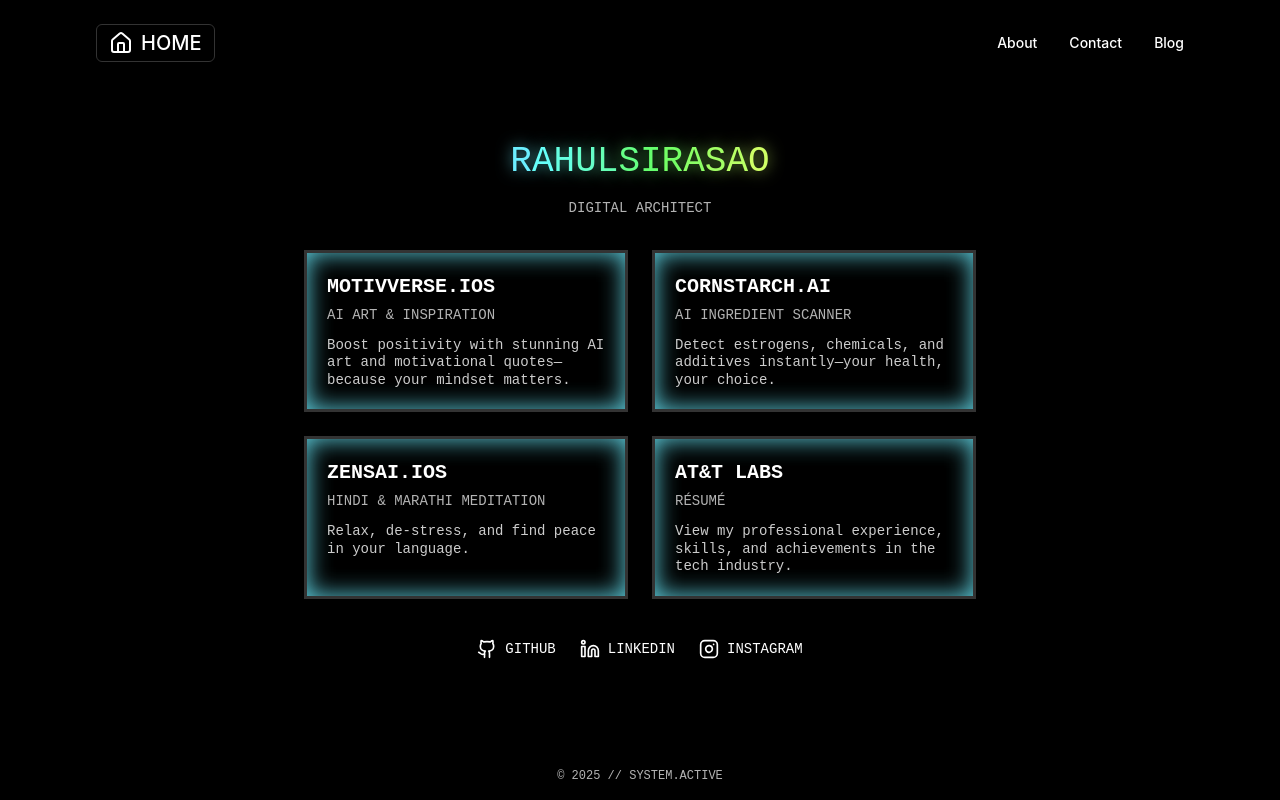
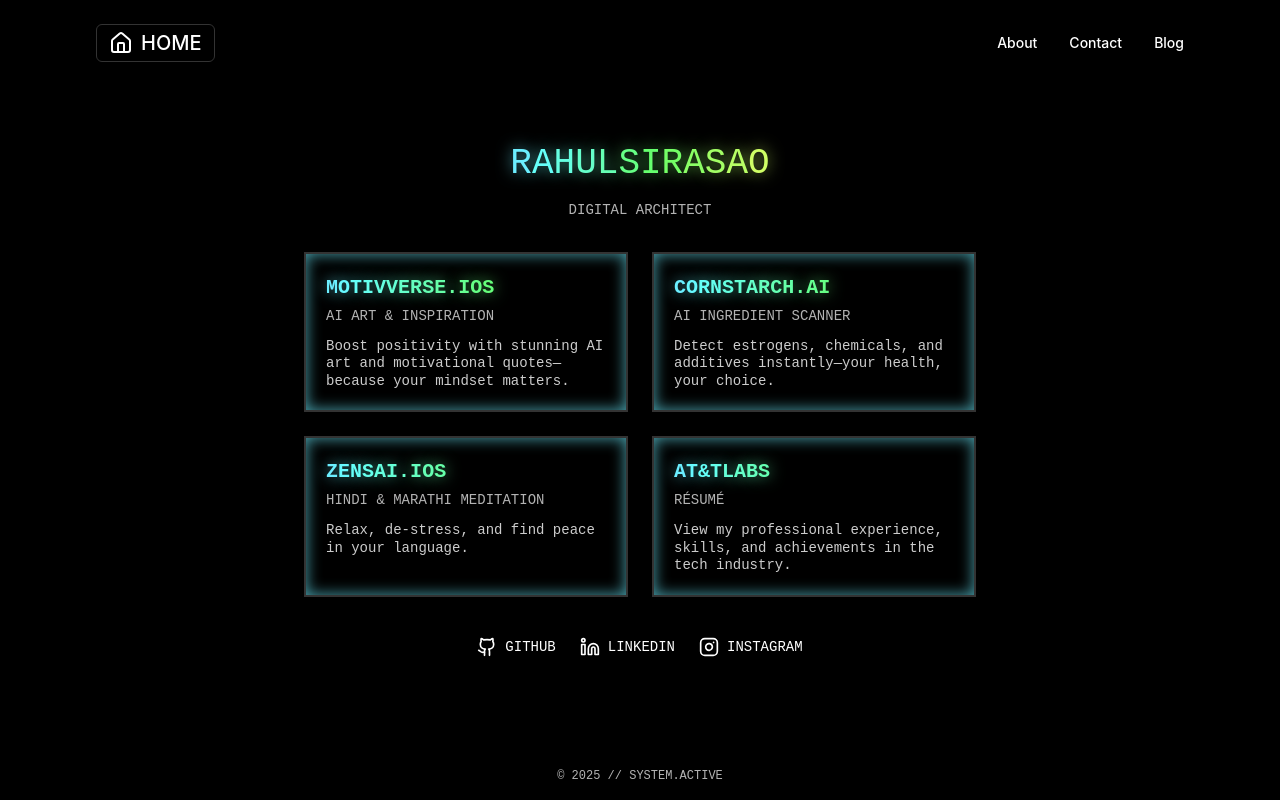
Before and after one commit to sirasao2/sirasao2.github.io, a React (Vite) app: page / in a window 1280 px wide. Built offline with nearby package versions, Linux system fonts and the light colour scheme.

Commit message:
Enhance project item styling
- Reduced border thickness for glowing boxes.
- Added cascade effect to project titles.

```diff
--- a/src/components/MinimalLayout.tsx
+++ b/src/components/MinimalLayout.tsx
@@ -1,4 +1,3 @@
-
 import React from 'react';
 import { GitHubIcon, LinkedInIcon, InstagramIcon } from './SocialIcons';
 import { Link } from 'react-router-dom';
@@ -16,15 +15,25 @@ const ProjectItem = ({
   href?: string,
   to?: string
 }) => {
+  const renderTitle = () => (
+    <h3 className="font-typewriter text-xl font-bold mb-1">
+      {title.split('').map((letter, index) => (
+        <span key={index} className="cascade-letter" style={{ animationDelay: `${index * 0.1}s` }}>
+          {letter}
+        </span>
+      ))}
+    </h3>
+  );
+
   const content = (
     <>
-      <h3 className="font-typewriter text-xl font-bold rainbow-text">{title}</h3>
+      {renderTitle()}
       <p className="text-sm text-muted-foreground font-typewriter mt-1">{tech}</p>
       <p className="mt-3 text-sm text-white/80 font-typewriter leading-tight">{description}</p>
     </>
   );
 
-  const baseClasses = "border-3 border-border p-5 hover:border-primary transition-colors block rainbow-box bg-gradient-to-br from-black/60 to-black/30 backdrop-blur-lg shadow-xl hover:shadow-2xl transform hover:scale-105 transition-all duration-300 h-full";
+  const baseClasses = "border-2 border-border p-5 hover:border-primary transition-colors block thin-rainbow-box bg-gradient-to-br from-black/60 to-black/30 backdrop-blur-lg shadow-xl hover:shadow-2xl transform hover:scale-105 transition-all duration-300 h-full";
 
   if (href) {
     return (
--- a/src/index.css
+++ b/src/index.css
@@ -115,6 +115,32 @@
     opacity: 1;
   }
 
+  .thin-rainbow-box {
+    position: relative;
+    overflow: hidden;
+    box-shadow: 0 0 15px rgba(255, 255, 255, 0.1);
+  }
+
+  .thin-rainbow-box::before {
+    content: '';
+    position: absolute;
+    inset: 0;
+    z-index: -1;
+    animation: thin-rainbow-box 8s linear infinite;
+    pointer-events: none;
+    opacity: 0.7;
+    transition: opacity 0.3s ease;
+    border-radius: inherit;
+  }
+
+  .thin-rainbow-box:hover::before {
+    opacity: 0.9;
+  }
+
+  .border-2 {
+    border-width: 2px;
+  }
+
   .border-3 {
     border-width: 3px;
   }
@@ -150,6 +176,16 @@
   100% { box-shadow: inset 0 0 25px #ff66a5, 0 0 20px #ff66a5; border-color: #ff66a5; }
 }
 
+@keyframes thin-rainbow-box {
+  0% { box-shadow: inset 0 0 15px #ff66a5, 0 0 10px #ff66a5; border-color: #ff66a5; }
+  16.6% { box-shadow: inset 0 0 15px #ff9966, 0 0 10px #ff9966; border-color: #ff9966; }
+  33.3% { box-shadow: inset 0 0 15px #ffff66, 0 0 10px #ffff66; border-color: #ffff66; }
+  50% { box-shadow: inset 0 0 15px #66ff66, 0 0 10px #66ff66; border-color: #66ff66; }
+  66.6% { box-shadow: inset 0 0 15px #66ffff, 0 0 10px #66ffff; border-color: #66ffff; }
+  83.3% { box-shadow: inset 0 0 15px #9966ff, 0 0 10px #9966ff; border-color: #9966ff; }
+  100% { box-shadow: inset 0 0 15px #ff66a5, 0 0 10px #ff66a5; border-color: #ff66a5; }
+}
+
 @keyframes letter-cascade {
   0% { color: #ff66a5; text-shadow: 0 0 15px rgba(255, 102, 165, 0.7); }
   16.6% { color: #ff9966; text-shadow: 0 0 15px rgba(255, 153, 102, 0.7); }
@@ -177,6 +213,11 @@
     display: inline-block;
     animation: letter-cascade 8s linear infinite;
   }
+
+  .cascade-letter {
+    display: inline-block;
+    animation: letter-cascade 8s linear infinite;
+  }
 }
 
 @font-face {
```
